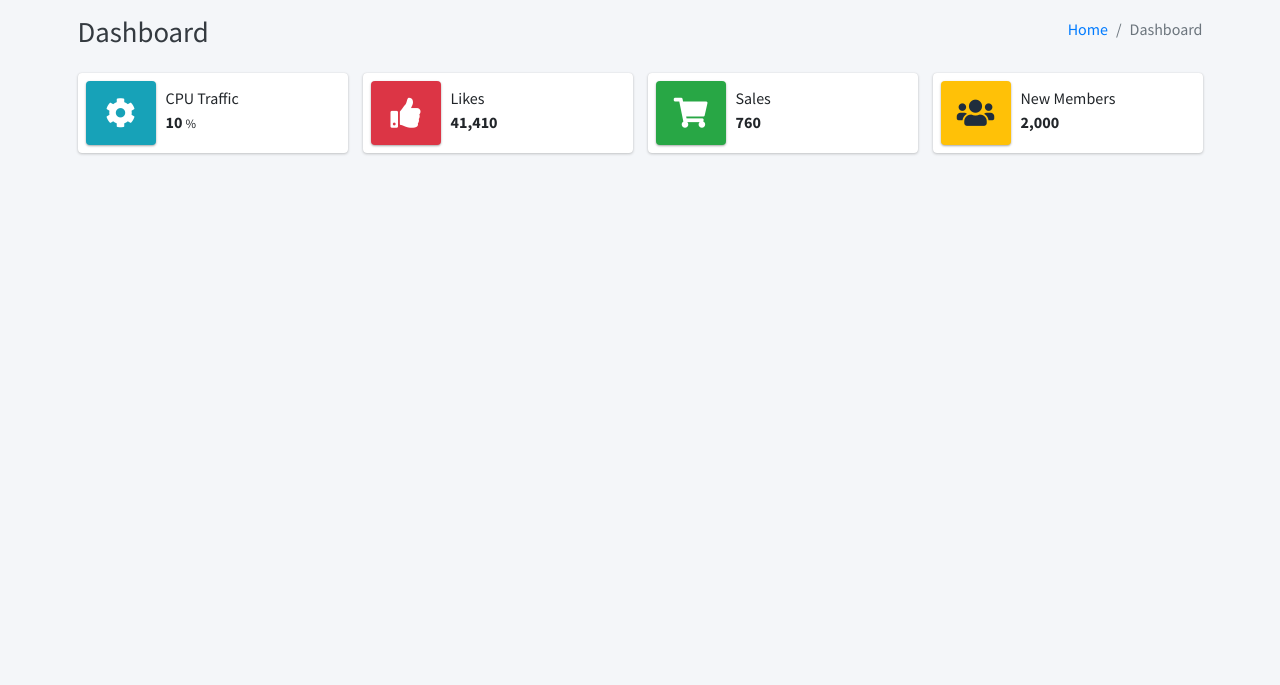
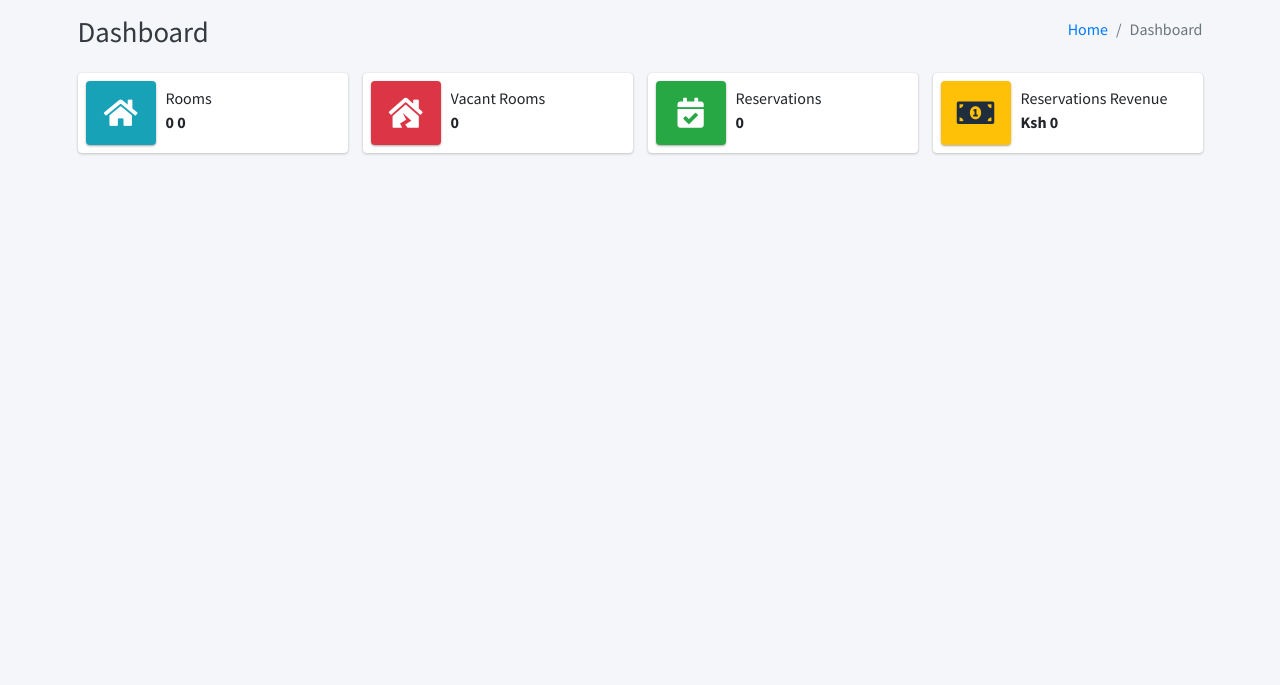
Before and after one commit to DevlanSolutionsLTD/eReservations, a PHP site: page /views/dashboard in a window 1280 px wide. Shown: the part 57-742 px from the top of the page. Run offline with PHP 8.4, Linux system fonts and the light colour scheme; some libraries are stand-ins or nearby versions.

Commit message:
Craft Dashboard UI

```diff
--- a/views/dashboard.php
+++ b/views/dashboard.php
@@ -95,14 +95,13 @@ require_once('../partials/head.php');
                     <div class="row">
                         <div class="col-12 col-sm-6 col-md-3">
                             <div class="info-box">
-                                <span class="info-box-icon bg-info elevation-1"><i class="fas fa-cog"></i></span>
+                                <span class="info-box-icon bg-info elevation-1"><i class="fas fa-home"></i></span>
 
                                 <div class="info-box-content">
-                                    <span class="info-box-text">CPU Traffic</span>
+                                    <span class="info-box-text">Rooms</span>
                                     <span class="info-box-number">
-                                        10
-                                        <small>%</small>
-                                    </span>
+                                        0
+                                        0 </span>
                                 </div>
                                 <!-- /.info-box-content -->
                             </div>
@@ -111,11 +110,11 @@ require_once('../partials/head.php');
                         <!-- /.col -->
                         <div class="col-12 col-sm-6 col-md-3">
                             <div class="info-box mb-3">
-                                <span class="info-box-icon bg-danger elevation-1"><i class="fas fa-thumbs-up"></i></span>
+                                <span class="info-box-icon bg-danger elevation-1"><i class="fas fa-house-damage"></i></span>
 
                                 <div class="info-box-content">
-                                    <span class="info-box-text">Likes</span>
-                                    <span class="info-box-number">41,410</span>
+                                    <span class="info-box-text">Vacant Rooms</span>
+                                    <span class="info-box-number">0</span>
                                 </div>
                                 <!-- /.info-box-content -->
                             </div>
@@ -128,11 +127,11 @@ require_once('../partials/head.php');
 
                         <div class="col-12 col-sm-6 col-md-3">
                             <div class="info-box mb-3">
-                                <span class="info-box-icon bg-success elevation-1"><i class="fas fa-shopping-cart"></i></span>
+                                <span class="info-box-icon bg-success elevation-1"><i class="fas fa-calendar-check"></i></span>
 
                                 <div class="info-box-content">
-                                    <span class="info-box-text">Sales</span>
-                                    <span class="info-box-number">760</span>
+                                    <span class="info-box-text">Reservations</span>
+                                    <span class="info-box-number">0</span>
                                 </div>
                                 <!-- /.info-box-content -->
                             </div>
@@ -141,11 +140,11 @@ require_once('../partials/head.php');
                         <!-- /.col -->
                         <div class="col-12 col-sm-6 col-md-3">
                             <div class="info-box mb-3">
-                                <span class="info-box-icon bg-warning elevation-1"><i class="fas fa-users"></i></span>
+                                <span class="info-box-icon bg-warning elevation-1"><i class="fas fa-money-bill-alt"></i></span>
 
                                 <div class="info-box-content">
-                                    <span class="info-box-text">New Members</span>
-                                    <span class="info-box-number">2,000</span>
+                                    <span class="info-box-text">Reservations Revenue</span>
+                                    <span class="info-box-number">Ksh 0</span>
                                 </div>
                                 <!-- /.info-box-content -->
                             </div>
```
